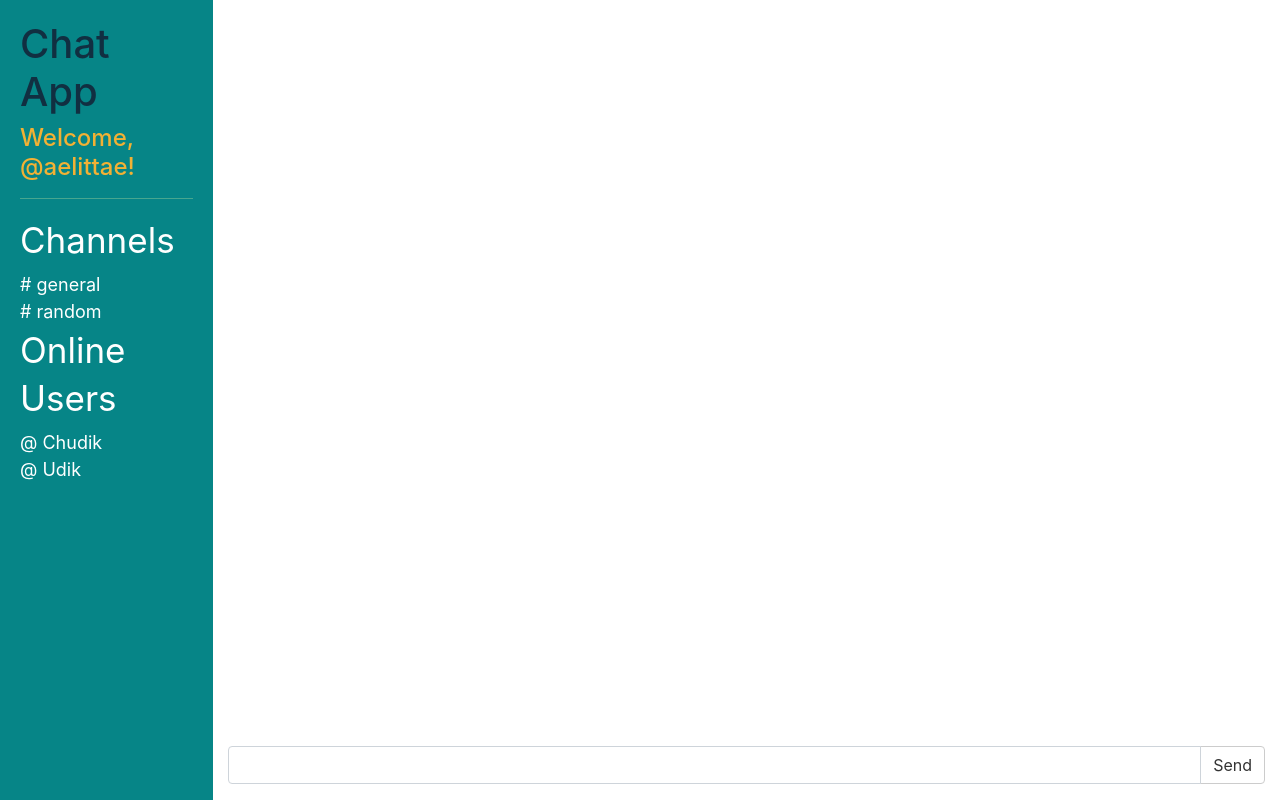
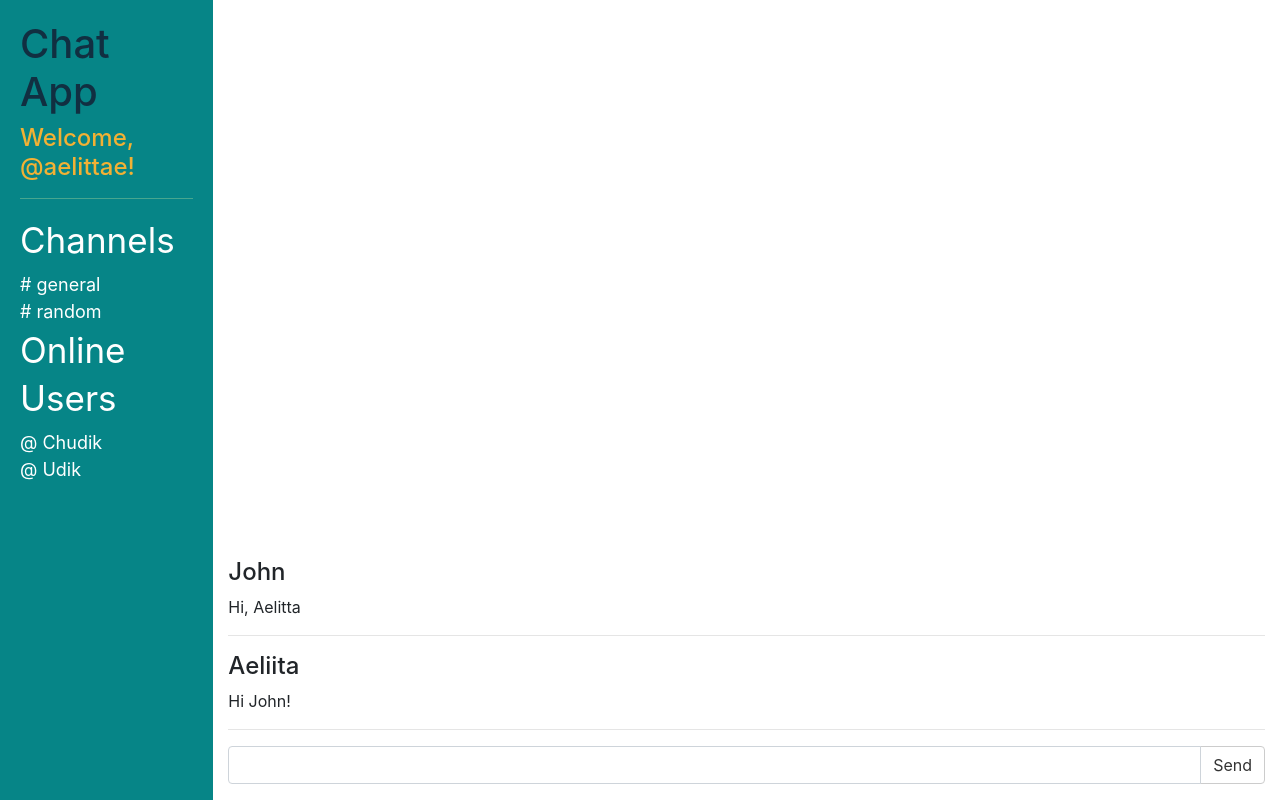
Before and after one commit to aelittaezugbaya/chat-app-react, a React app in the folder front/: page / in a window 1280 px wide. Built offline with nearby package versions, Linux system fonts and the light colour scheme.

Commit message:
added chat liist

```diff
--- /dev/null
+++ b/front/src/components/Main/ChatList.js
@@ -0,0 +1,15 @@
+import React from "react";
+import ChatListItem from "./ChatListItem";
+
+export default class Main extends React.Component {
+  render() {
+    const chatMessages = [
+      { name: "Aeliita", message: "Hi John!" },
+      { name: "John", message: "Hi, Aelitta" }
+    ];
+    const chatItems = chatMessages.map(item => (
+      <ChatListItem name={item.name} message={item.message} />
+    ));
+    return <div className="chat chat-list-container">{chatItems}</div>;
+  }
+}
--- /dev/null
+++ b/front/src/components/Main/ChatListItem.js
@@ -0,0 +1,13 @@
+import React from "react";
+
+export default class Main extends React.Component {
+  render() {
+    return (
+      <div>
+        <h4> {this.props.name}</h4>
+        <p>{this.props.message}</p>
+        <hr />
+      </div>
+    );
+  }
+}
--- a/front/src/components/Main/Main.js
+++ b/front/src/components/Main/Main.js
@@ -1,12 +1,15 @@
 import React from "react";
 import { Col } from "react-bootstrap";
 import InputContainer from "./InputContainer";
+import ChatList from "./ChatList";
 
 export default class Main extends React.Component {
   render() {
     return (
       <Col md={10} className="main-part ">
-        <div className="dialog-container" />
+        <div className="dialog-container">
+          <ChatList />
+        </div>
         <InputContainer />
       </Col>
     );
--- a/front/src/index.css
+++ b/front/src/index.css
@@ -49,3 +49,13 @@
 }
 .input-container {
 }
+
+.chat-list-container {
+  display: flex;
+  flex-direction: column-reverse;
+  height: 100%;
+}
+
+.chat > li {
+  list-style-type: none;
+}
```
